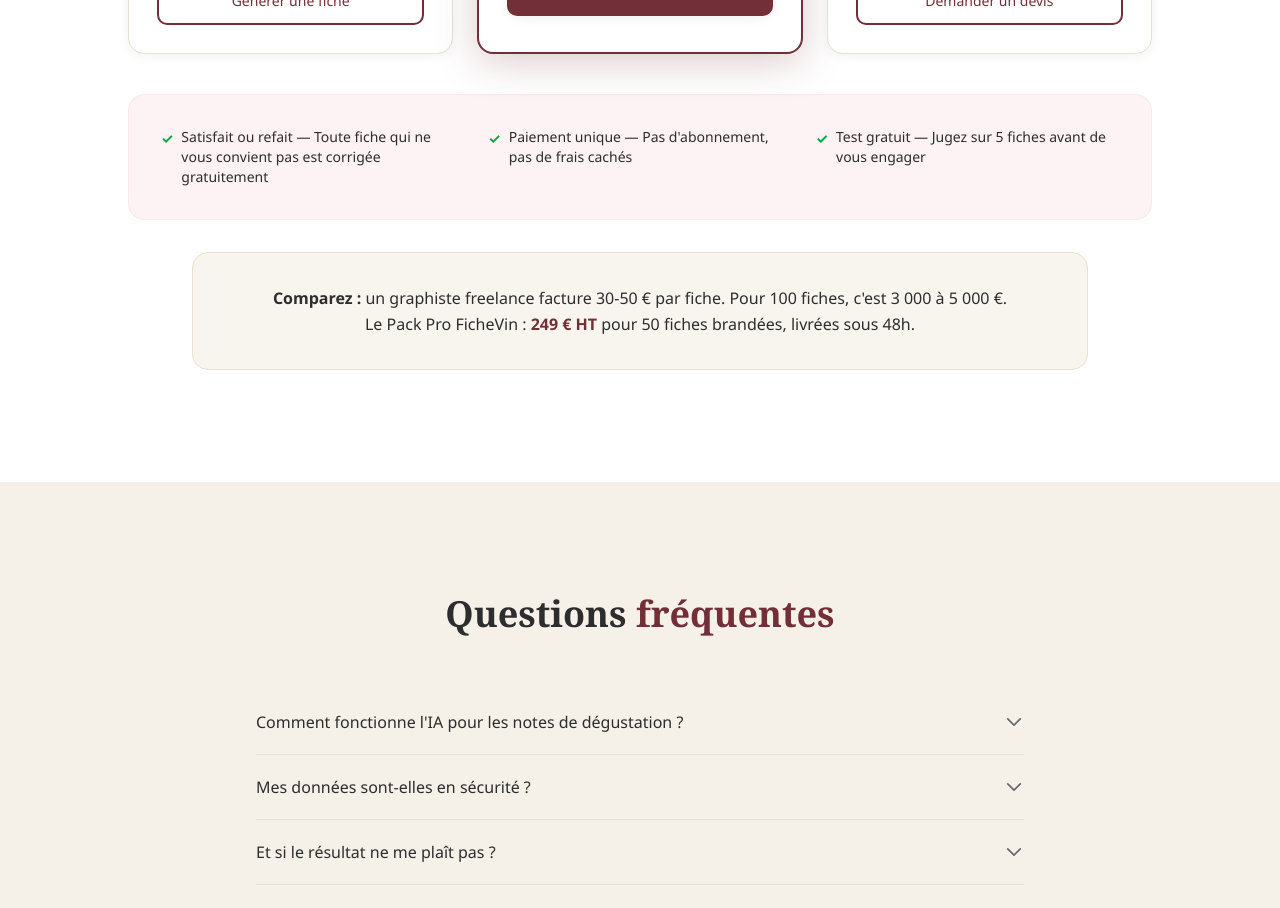
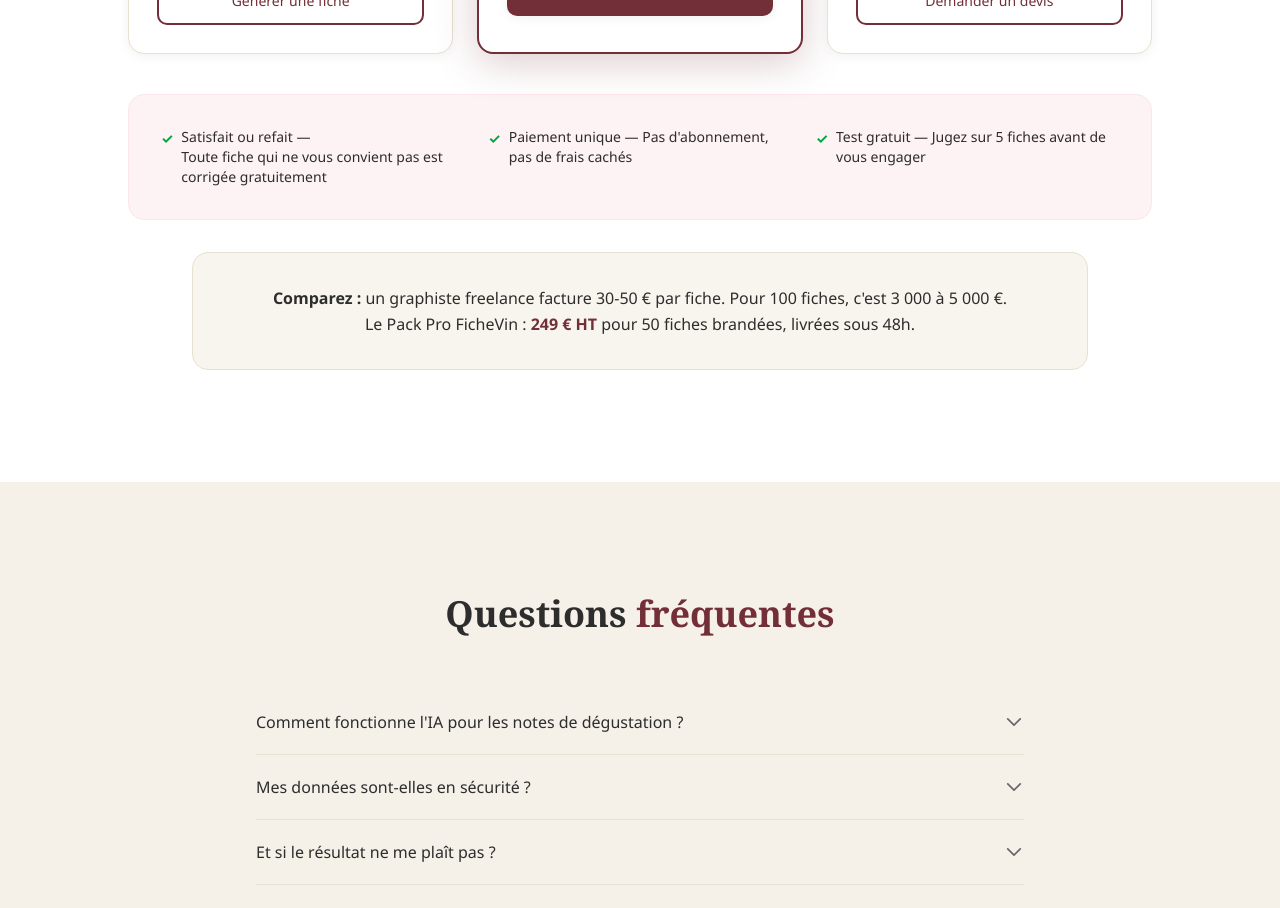
Before and after one commit to vincento-95/vinova-site, a Next.js app: page / in a window 1280 px wide. Shown: the part 4220-5128 px from the top of the page. Built offline with nearby package versions, Linux system fonts and the light colour scheme.

Commit message:
style: add line break before "Toute" in guarantee text
https://claude.ai/code/session_01GJX33BkN4k5sgiQwpb2SRt

```diff
--- a/src/components/PricingSection.tsx
+++ b/src/components/PricingSection.tsx
@@ -3,7 +3,7 @@ import { SECTION_IDS } from "@/lib/constants";
 
 const guarantees = [
   {
-    text: "Satisfait ou refait — Toute fiche qui ne vous convient pas est corrigée gratuitement",
+    text: "Satisfait ou refait —\nToute fiche qui ne vous convient pas est corrigée gratuitement",
   },
   {
     text: "Paiement unique — Pas d'abonnement, pas de frais cachés",
@@ -153,7 +153,7 @@ export default function PricingSection() {
             {guarantees.map((g) => (
               <div key={g.text} className="flex items-start gap-2 text-sm text-text">
                 <span className="text-green-600 font-bold mt-0.5 flex-shrink-0">&#10003;</span>
-                <span>{g.text}</span>
+                <span className="whitespace-pre-line">{g.text}</span>
               </div>
             ))}
           </div>
```
